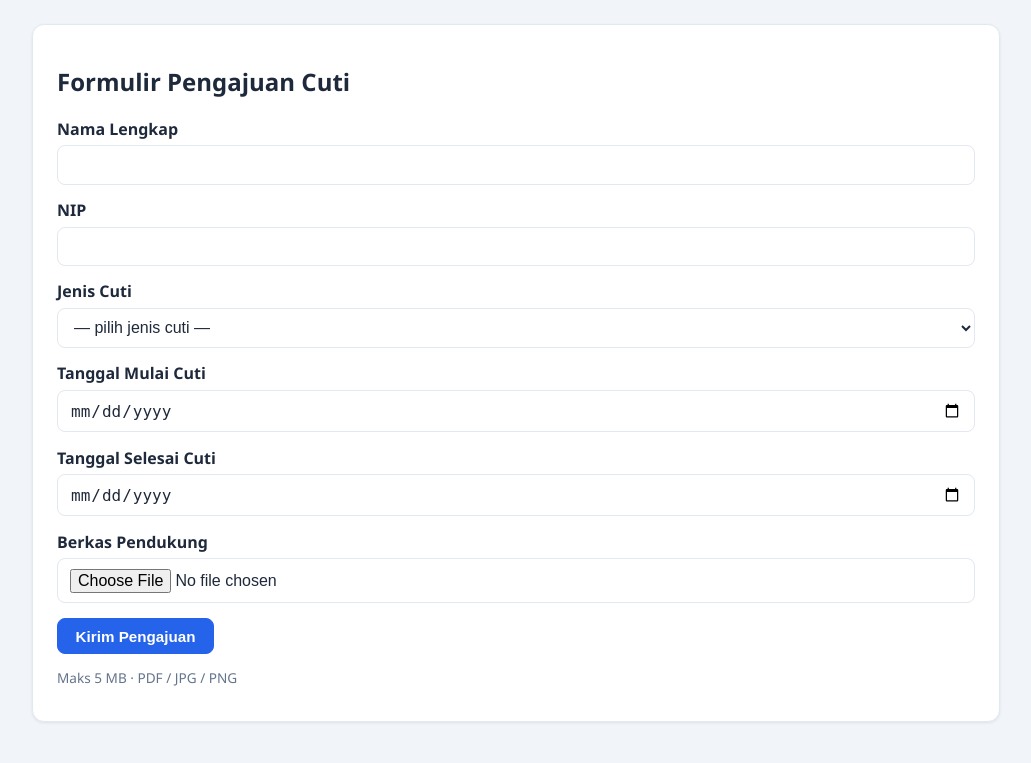
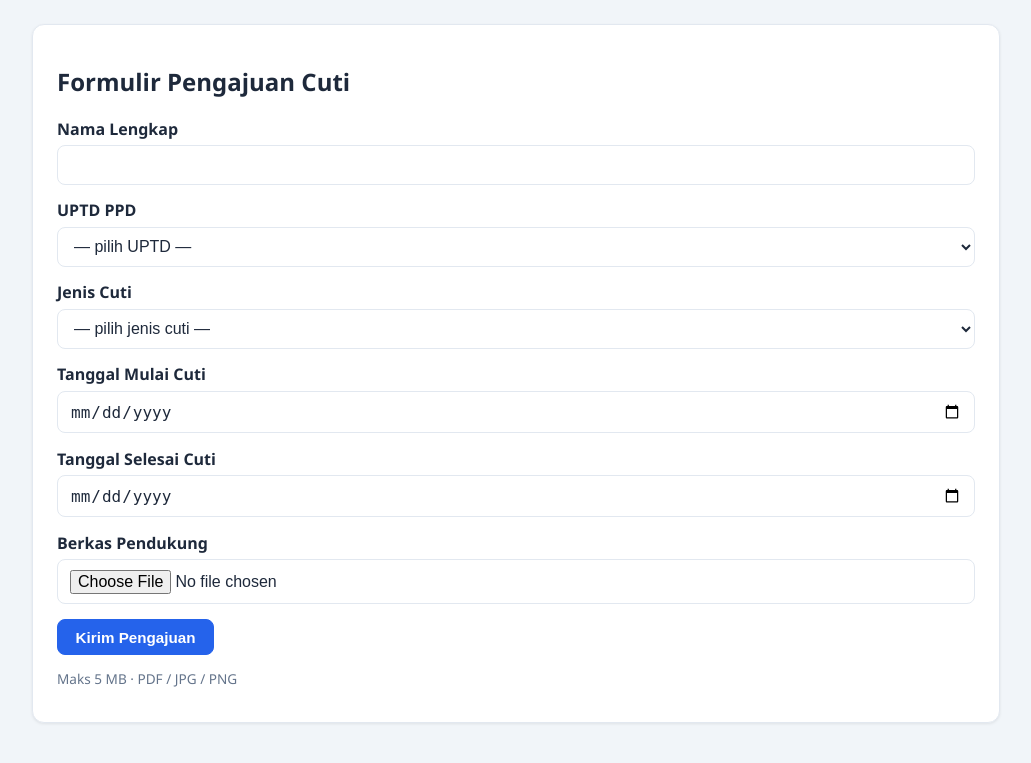
Before and after one commit to mahdalii/Inovasi-Kepegawaian, a Flask app: page / in a window 1280 px wide. Shown: the part 59-822 px from the top of the page, without its empty margins (124-1155 px from the left). Run offline with Flask 3, Linux system fonts and the light colour scheme.

Commit message:
feat: remove NIP, add UPTD PPD field and name/nomor search

```diff
--- a/app.py
+++ b/app.py
@@ -12,7 +12,7 @@ CREATE TABLE IF NOT EXISTS cuti (
     id INTEGER PRIMARY KEY AUTOINCREMENT,
     nomor TEXT NOT NULL UNIQUE,
     nama TEXT NOT NULL,
-    nip TEXT NOT NULL,
+    uptd TEXT NOT NULL,
     jenis TEXT NOT NULL,
     tgl_mulai TEXT NOT NULL,
     tgl_selesai TEXT NOT NULL,
@@ -24,6 +24,16 @@ CREATE TABLE IF NOT EXISTS cuti (
 """
 
 VALID_JENIS = {"tahunan", "sakit", "alasan_penting"}
+
+VALID_UPTD = {"batam_centre", "batuaji", "tanjungpinang", "bintan", "kijang",
+              "natuna", "anambas", "karimun", "tanjungbatu", "lingga"}
+
+UPTD_LABEL = {
+    "batam_centre": "Batam Centre", "batuaji": "Batuaji",
+    "tanjungpinang": "Tanjungpinang", "bintan": "Bintan", "kijang": "Kijang",
+    "natuna": "Natuna", "anambas": "Anambas", "karimun": "Karimun",
+    "tanjungbatu": "Tanjungbatu", "lingga": "Lingga",
+}
 
 
 def is_late(status, tgl_masuk, today=None):
@@ -41,12 +51,14 @@ def can_transition(current, new):
     return STATUS_ORDER.get(new, 0) > STATUS_ORDER.get(current, 99)
 
 
-def validate_form(nama, nip, jenis, tgl_mulai, tgl_selesai, berkas_ok, file_size_ok):
+def validate_form(nama, uptd, jenis, tgl_mulai, tgl_selesai, berkas_ok, file_size_ok):
     errors = []
     if not nama.strip():
         errors.append("Nama wajib diisi")
-    if not nip.strip():
-        errors.append("NIP wajib diisi")
+    if not uptd.strip():
+        errors.append("UPTD PPD wajib diisi")
+    elif uptd not in VALID_UPTD:
+        errors.append("UPTD PPD tidak valid")
     if jenis not in VALID_JENIS:
         errors.append("Jenis cuti tidak valid")
     if not tgl_mulai or not tgl_selesai:
@@ -99,15 +111,15 @@ def gen_nomor(conn, today=None):
     return f"CUT-{year}-{row['n'] + 1:04d}"
 
 
-def save_pengajuan(conn, nama, nip, jenis, tgl_mulai, tgl_selesai, berkas, tgl_masuk, berkas_path=None):
+def save_pengajuan(conn, nama, uptd, jenis, tgl_mulai, tgl_selesai, berkas, tgl_masuk, berkas_path=None):
     last_error = None
     for _ in range(3):
         nomor = gen_nomor(conn, datetime.date.fromisoformat(tgl_masuk))
         try:
             conn.execute(
-                "INSERT INTO cuti (nomor, nama, nip, jenis, tgl_mulai, tgl_selesai, berkas, status, catatan, tgl_masuk) "
+                "INSERT INTO cuti (nomor, nama, uptd, jenis, tgl_mulai, tgl_selesai, berkas, status, catatan, tgl_masuk) "
                 "VALUES (?,?,?,?,?,?,?,'Baru','',?)",
-                (nomor, nama.strip(), nip.strip(), jenis, tgl_mulai, tgl_selesai, berkas, tgl_masuk),
+                (nomor, nama.strip(), uptd.strip(), jenis, tgl_mulai, tgl_selesai, berkas, tgl_masuk),
             )
             conn.commit()
             return nomor
@@ -139,7 +151,7 @@ def create_app():
                 f.stream.seek(0)
             size_ok = size is not None and size <= config.MAX_UPLOAD_MB * 1024 * 1024
             errors = validate_form(
-                request.form.get("nama", ""), request.form.get("nip", ""),
+                request.form.get("nama", ""), request.form.get("uptd", ""),
                 request.form.get("jenis", ""), request.form.get("tgl_mulai", ""),
                 request.form.get("tgl_selesai", ""), berkas_ok, size_ok,
             )
@@ -147,34 +159,37 @@ def create_app():
                 return render_template("form.html", errors=errors,
                                        jenis_labels=JENIS_LABEL,
                                        berkas_labels=BERKAS_LABEL,
+                                       uptd_labels=UPTD_LABEL,
                                        data=request.form), 400
             filename = safe_filename(f.filename)
             berkas_path = os.path.join(app.config["UPLOAD_FOLDER"], filename)
             f.save(berkas_path)
             conn = get_conn()
-            nomor = save_pengajuan(conn, request.form["nama"], request.form["nip"],
+            nomor = save_pengajuan(conn, request.form["nama"], request.form["uptd"],
                                    request.form["jenis"], request.form["tgl_mulai"],
                                    request.form["tgl_selesai"], filename,
                                    datetime.date.today().isoformat(),
                                    berkas_path=berkas_path)
             conn.close()
             return render_template("form.html", success=nomor,
-                                   jenis_labels=JENIS_LABEL, berkas_labels=BERKAS_LABEL)
+                                   jenis_labels=JENIS_LABEL, berkas_labels=BERKAS_LABEL,
+                                   uptd_labels=UPTD_LABEL)
         return render_template("form.html", jenis_labels=JENIS_LABEL,
-                               berkas_labels=BERKAS_LABEL)
+                               berkas_labels=BERKAS_LABEL, uptd_labels=UPTD_LABEL)
 
     @app.route("/status", methods=["GET", "POST"])
     def status():
-        rows, nip = [], request.form.get("nip", "")
+        rows, q = [], request.form.get("q", "")
         if request.method == "POST":
             conn = get_conn()
             rows = conn.execute(
-                "SELECT * FROM cuti WHERE nip=? ORDER BY tgl_masuk DESC, id DESC",
-                (nip.strip(),),
+                "SELECT * FROM cuti WHERE nomor LIKE ? OR nama LIKE ? "
+                "ORDER BY tgl_masuk DESC, id DESC",
+                (f"%{q.strip()}%", f"%{q.strip()}%"),
             ).fetchall()
             conn.close()
-        return render_template("status.html", rows=rows, nip=nip,
-                               jenis_labels=JENIS_LABEL)
+        return render_template("status.html", rows=rows, q=q,
+                               jenis_labels=JENIS_LABEL, uptd_labels=UPTD_LABEL)
 
     from functools import wraps
 
@@ -206,22 +221,27 @@ def create_app():
         conn = get_conn()
         q = request.args.get("q", "").strip()
         fstatus = request.args.get("status", "").strip()
+        f_uptd = request.args.get("uptd", "").strip()
         sql = "SELECT * FROM cuti WHERE 1=1"
         params = []
         if q:
-            sql += " AND (nama LIKE ? OR nip LIKE ? OR nomor LIKE ?)"
-            params += [f"%{q}%"] * 3
+            sql += " AND (nama LIKE ? OR nomor LIKE ?)"
+            params += [f"%{q}%"] * 2
         if fstatus:
             sql += " AND status=?"
             params.append(fstatus)
+        if f_uptd:
+            sql += " AND uptd=?"
+            params.append(f_uptd)
         sql += " ORDER BY tgl_masuk DESC, id DESC"
         rows = conn.execute(sql, params).fetchall()
         conn.close()
         today = datetime.date.today()
         late_ids = {r["id"] for r in rows if is_late(r["status"], r["tgl_masuk"], today)}
         return render_template("dashboard.html", rows=rows, late_ids=late_ids,
-                               q=q, filter_status=fstatus,
-                               jenis_labels=JENIS_LABEL,
+                               q=q, filter_status=fstatus, filter_uptd=f_uptd,
+                               jenis_labels=JENIS_LABEL, uptd_labels=UPTD_LABEL,
+                               uptds=VALID_UPTD,
                                statuses=["Baru", "Diproses", "Disetujui", "Ditolak"])
 
     @app.route("/staff/<int:pengajuan_id>", methods=["GET", "POST"])
@@ -244,7 +264,7 @@ def create_app():
         allowed_targets = [s for s in STATUS_ORDER if can_transition(row["status"], s)]
         statuses = allowed_targets if row["status"] in allowed_targets else [row["status"]] + allowed_targets
         return render_template("detail.html", row=row,
-                               jenis_labels=JENIS_LABEL,
+                               jenis_labels=JENIS_LABEL, uptd_labels=UPTD_LABEL,
                                statuses=statuses)
 
     @app.route("/uploads/<path:filename>")
--- a/templates/detail.html
+++ b/templates/detail.html
@@ -8,7 +8,7 @@
   </div>
   <table class="table table-detail">
     <tr><th>Nama</th><td>{{ row.nama }}</td></tr>
-    <tr><th>NIP</th><td>{{ row.nip }}</td></tr>
+    <tr><th>UPTD PPD</th><td>{{ uptd_labels[row.uptd] }}</td></tr>
     <tr><th>Jenis Cuti</th><td>{{ jenis_labels[row.jenis] }}</td></tr>
     <tr><th>Tanggal Cuti</th><td>{{ row.tgl_mulai }} s/d {{ row.tgl_selesai }}</td></tr>
     <tr><th>Tanggal Masuk</th><td>{{ row.tgl_masuk }}</td></tr>
--- a/templates/form.html
+++ b/templates/form.html
@@ -6,7 +6,7 @@
   <h2>✅ Pengajuan berhasil dikirim</h2>
   <p>Simpan nomor pengajuan Anda:</p>
   <p class="nomor-besar">{{ success }}</p>
-  <p>Gunakan nomor ini (atau NIP) untuk memantau status di halaman
+  <p>Gunakan nomor ini (atau nama) untuk memantau status di halaman
      <a href="{{ url_for('status') }}">Cek Status</a>.</p>
   <a class="btn" href="{{ url_for('form_pegawai') }}">Ajukan cuti lagi</a>
 </div>
@@ -16,12 +16,19 @@
   {% if errors %}<ul class="errors">{% for e in errors %}<li>{{ e }}</li>{% endfor %}</ul>{% endif %}
   <form method="post" enctype="multipart/form-data">
     <label>Nama Lengkap <input name="nama" value="{{ data.nama if data }}" required></label>
-    <label>NIP <input name="nip" value="{{ data.nip if data }}" required></label>
+    <label>UPTD PPD
+      <select name="uptd" required>
+        <option value="">— pilih UPTD —</option>
+        {% for k, v in uptd_labels.items() %}
+        <option value="{{ k }}" {% if data and data.uptd == k %}selected{% endif %}>{{ v }}</option>
+        {% endfor %}
+      </select>
+    </label>
     <label>Jenis Cuti
       <select name="jenis" id="jenis" required>
         <option value="">— pilih jenis cuti —</option>
         {% for k, v in jenis_labels.items() %}
-        <option value="{{ k }}">{{ v }}</option>
+        <option value="{{ k }}" {% if data and data.jenis == k %}selected{% endif %}>{{ v }}</option>
         {% endfor %}
       </select>
     </label>
--- a/templates/status.html
+++ b/templates/status.html
@@ -4,8 +4,8 @@
 <div class="card animate-in">
   <h2>🔍 Cek Status Pengajuan Cuti</h2>
   <form method="post">
-    <label>Masukkan NIP Anda
-      <input name="nip" value="{{ nip }}" placeholder="cth: 198505152010011001" required>
+    <label>Masukkan Nomor Pengajuan atau Nama Anda
+      <input name="q" value="{{ q }}" placeholder="cth: CUT-2026-0001 atau nama Anda" required>
     </label>
     <button class="btn btn-primary" type="submit">Cek Status</button>
   </form>
@@ -23,6 +23,6 @@
   </table>
 </div>
 {% elif request.method == "POST" %}
-<div class="card animate-in"><p>Belum ada pengajuan untuk NIP tersebut.</p></div>
+<div class="card animate-in"><p>Belum ada pengajuan yang cocok dengan nomor/nama tersebut.</p></div>
 {% endif %}
 {% endblock %}
```
Also changed, not shown: templates/dashboard.html (+11 -5 lines), test_app.py (+18 -9 lines), README.md.
